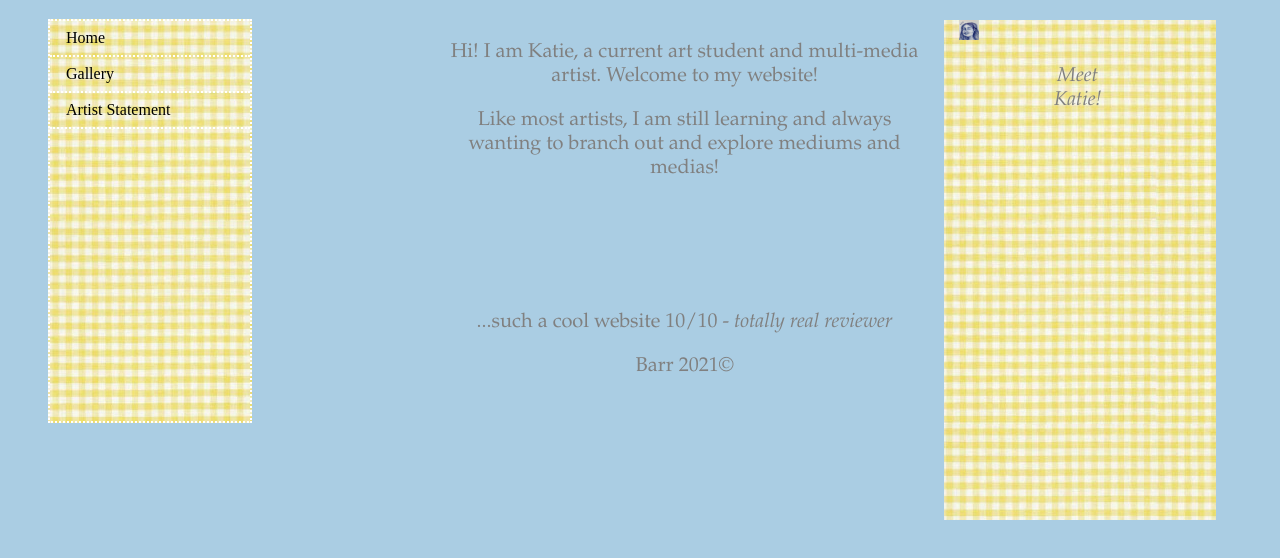
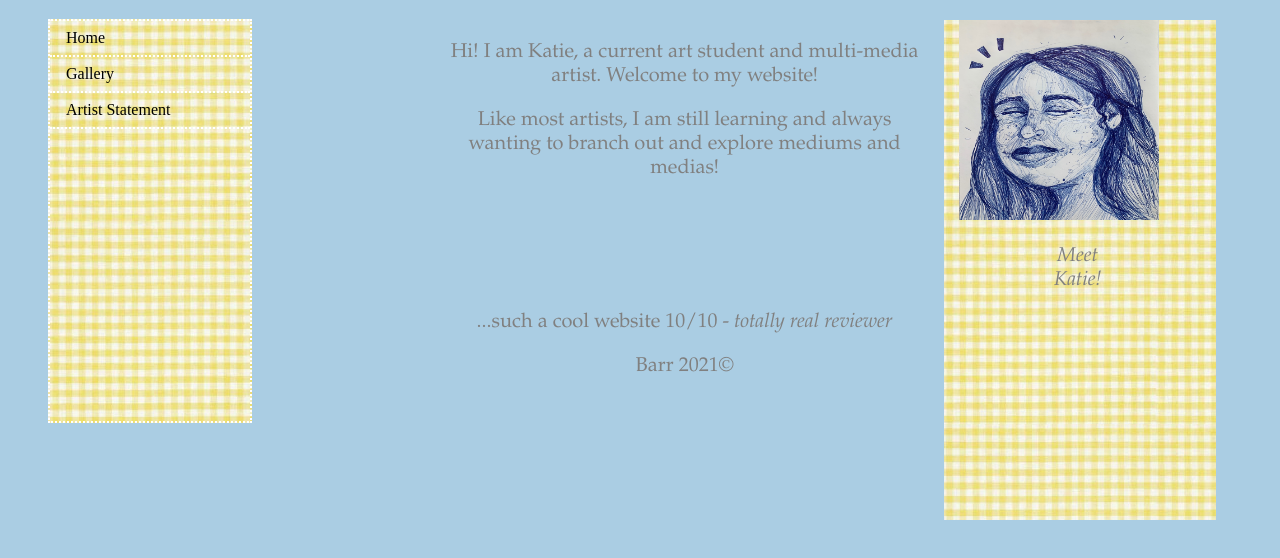
Before and after one commit to katienbarr/portfolio, a plain HTML site: page index.html in a window 1280 px wide. Shown: the part 132-690 px from the top of the page. Drawn offline with Linux system fonts and the light colour scheme.

Commit message:
Update index.html

```diff
--- a/index.html
+++ b/index.html
@@ -38,7 +38,7 @@ p {text-align: center;}
       </div>
     </nav>
    <div style="margin-left:25%;padding:1px 16px;height:1000px;">
-     <aside>  <img src="pen-self-portrait.jpg" width=20ptx; height=20ptx> <p>
+     <aside>  <img src="pen-self-portrait.jpg" width=200ptx; height=200ptx> <p>
        Meet Katie!
        </p></aside>
     <p>
```
